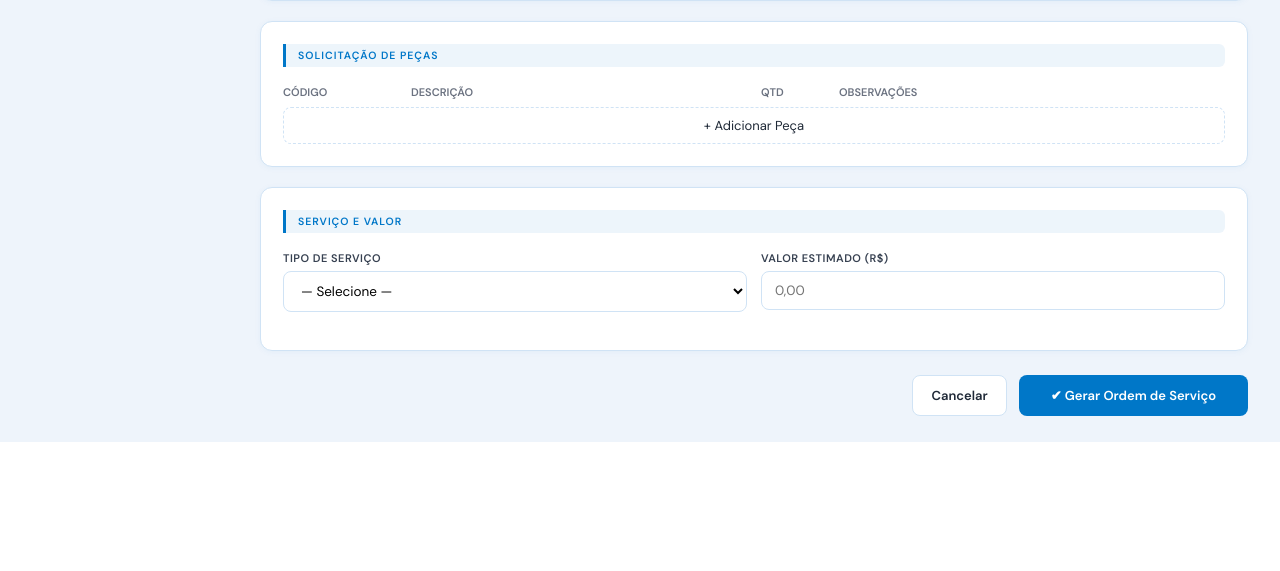
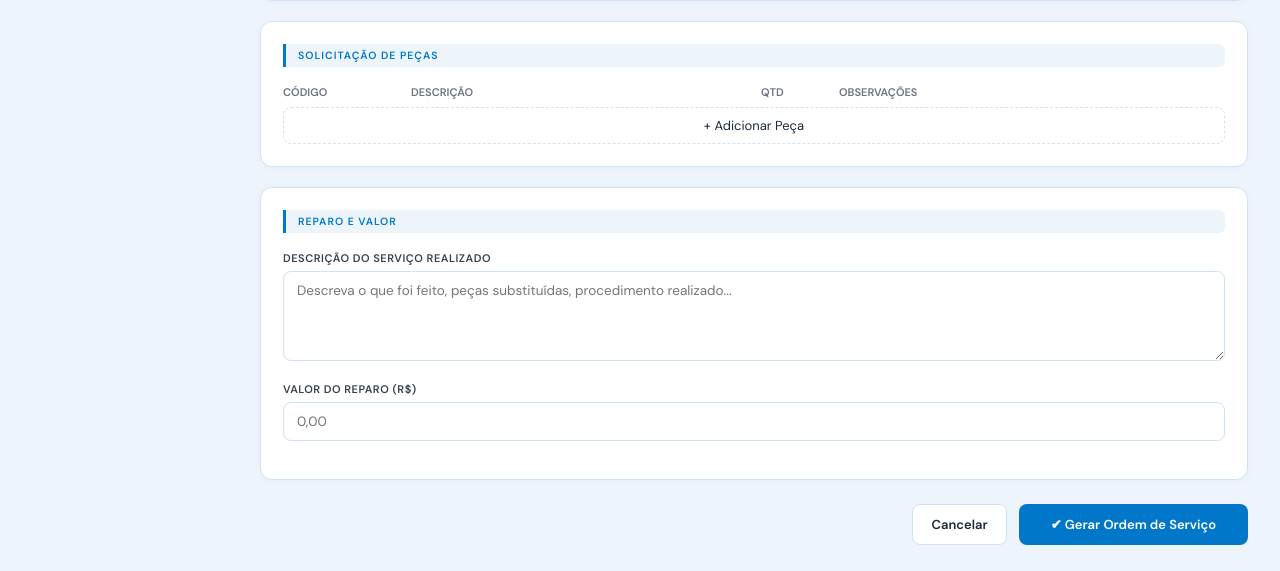
Before and after one commit to heavy-metal-tech/sistema_minipa, a Flask app: template templates/nova_os.html in a window 1280 px wide. Shown: the part 1346-1917 px from the top of the page. Before the commit the page ends 1788 px from the top, so only its background shows below. Run offline with Flask 3, Linux system fonts and the light colour scheme; the template is opened without the code that fills it: values that come from a table or form of the project are taken from there, others are empty.

Commit message:
Replace tipo_servico dropdown with description textarea and valor input
- Remove calibration price dropdown and arbitrary service types
- Add free-text textarea for service description
- Keep valor field as simple text input for repair cost
- Remove preencherValor() JS that auto-filled from dropdown

https://claude.ai/code/session_01DsFz3mXF4XMfcW1B1eYuBs

```diff
--- a/templates/nova_os.html
+++ b/templates/nova_os.html
@@ -259,24 +259,14 @@
 
   <!-- Serviço e Valor -->
   <div class="card" style="margin-bottom:24px;">
-    <div class="section-title">Serviço e Valor</div>
-    <div class="form-row col-2">
-      <div class="form-group">
-        <label class="form-label">Tipo de Serviço</label>
-        <select name="tipo_servico" class="form-control" id="tipo_servico" onchange="preencherValor()">
-          <option value="">— Selecione —</option>
-          {% for t in tabela %}
-            <option value="{{ t.tipo_servico }}" data-valor="{{ '%.2f'|format(t.valor) }}">
-              {{ t.tipo_servico }} — R$ {{ '%.2f'|format(t.valor) }}
-            </option>
-          {% endfor %}
-          <option value="outro">Outro (manual)</option>
-        </select>
-      </div>
-      <div class="form-group">
-        <label class="form-label">Valor Estimado (R$)</label>
-        <input class="form-control" name="valor" id="valor_field" placeholder="0,00">
-      </div>
+    <div class="section-title">Reparo e Valor</div>
+    <div class="form-group">
+      <label class="form-label">Descrição do Serviço Realizado</label>
+      <textarea class="form-control" name="tipo_servico" rows="3" placeholder="Descreva o que foi feito, peças substituídas, procedimento realizado..."></textarea>
+    </div>
+    <div class="form-group">
+      <label class="form-label">Valor do Reparo (R$)</label>
+      <input class="form-control" name="valor" placeholder="0,00">
     </div>
   </div>
 
@@ -306,14 +296,6 @@ function setGarantia(val) {
   document.getElementById('garantia_input').value = val;
   document.getElementById('btn-sim').className = val === 'Sim' ? 'active-sim' : '';
   document.getElementById('btn-nao').className = val === 'Não' ? 'active-nao' : '';
-}
-
-// Valor automático
-function preencherValor() {
-  const sel = document.getElementById('tipo_servico');
-  const opt = sel.options[sel.selectedIndex];
-  const v = opt.dataset.valor;
-  if (v) document.getElementById('valor_field').value = v.replace('.', ',');
 }
 
 // Peças
```
Also changed, not shown: templates/editar_os.html (+8 -26 lines), templates/ver_os.html (+6 -6 lines).
